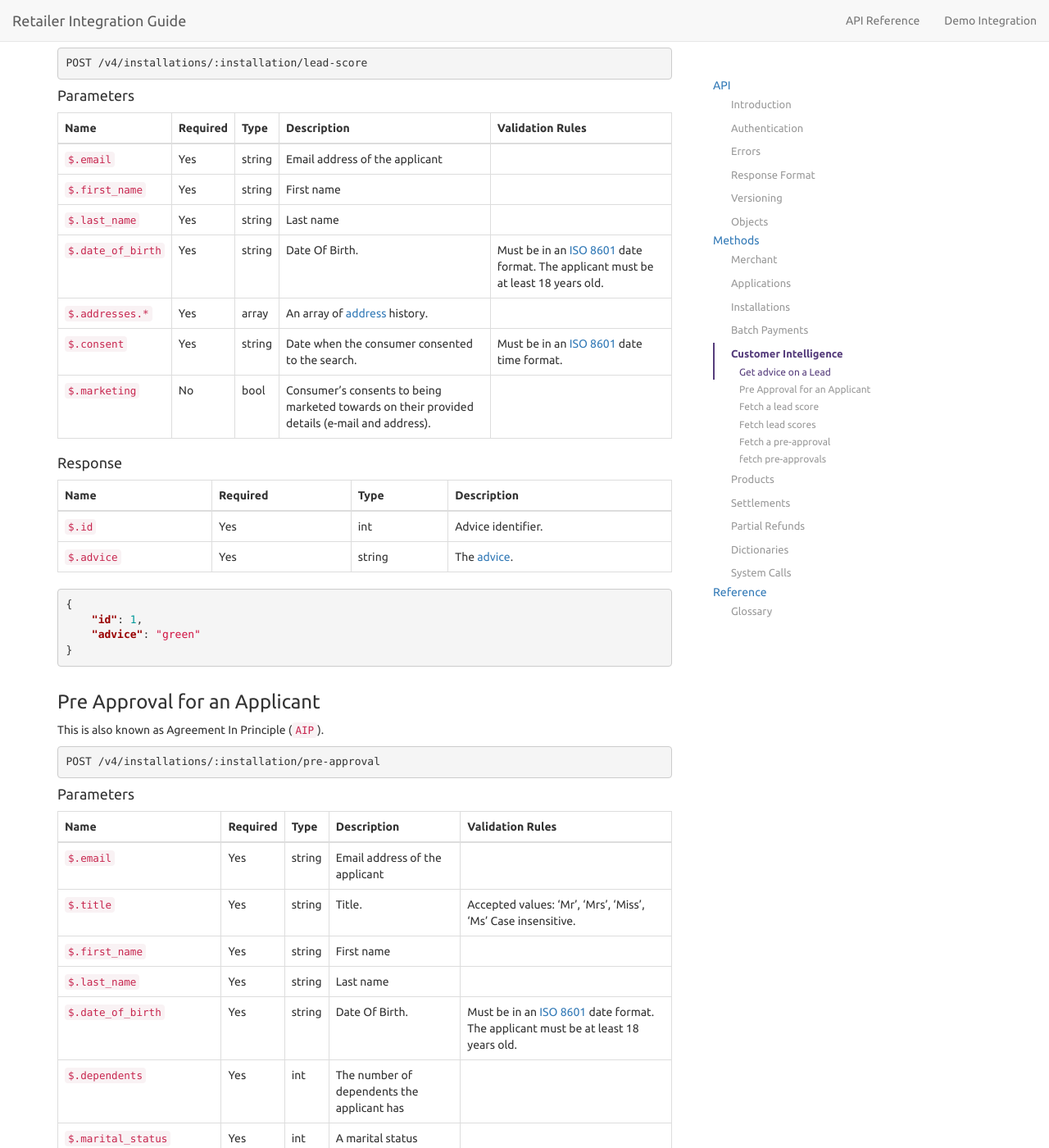
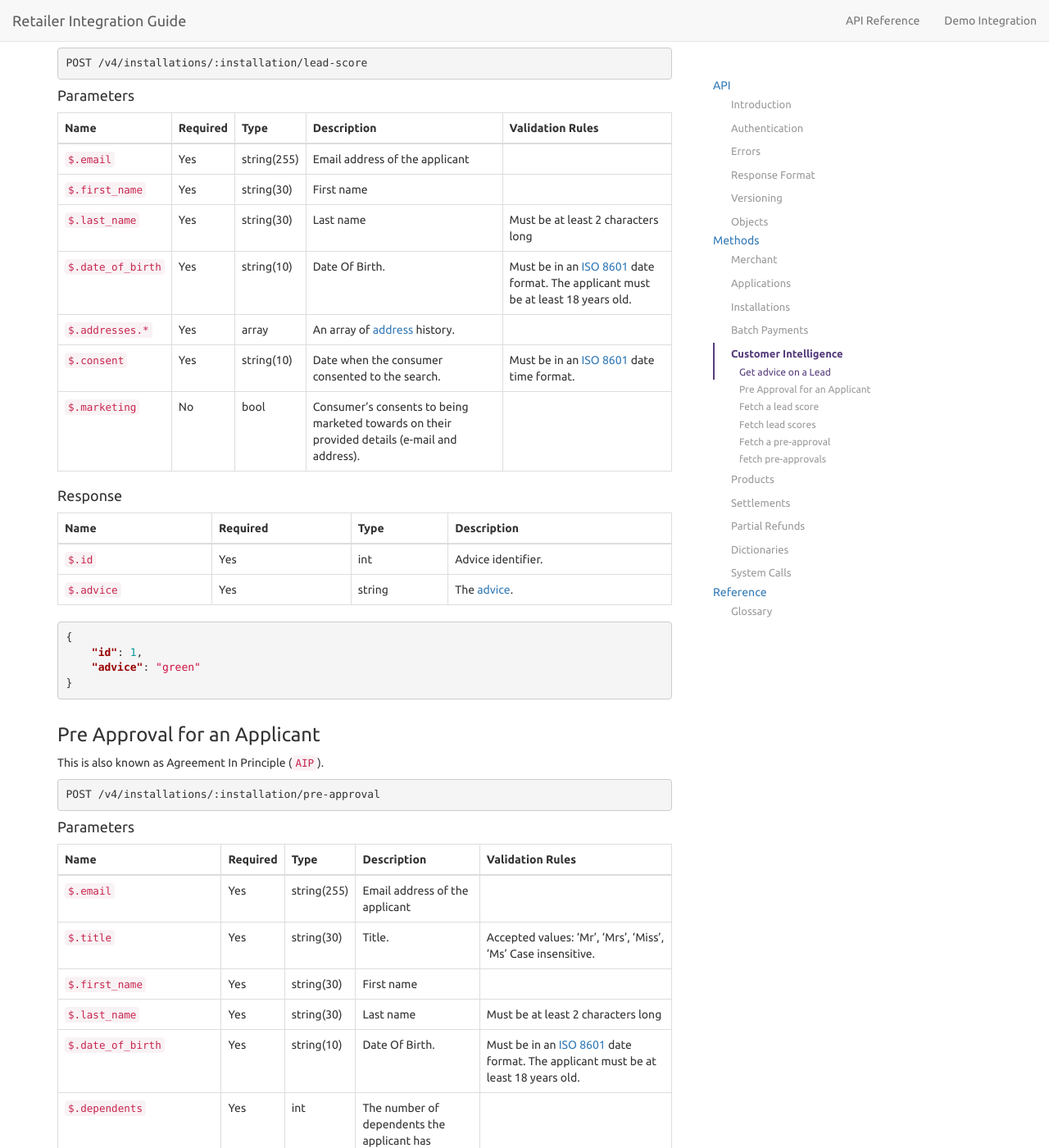
Before and after one commit to PayBreak/retailer-integration-guide, a Jekyll site: the page built from api/index.md, in a window 1280 px wide and 1400 px high, scrolled down 29873 px. Shown: the whole window at 82% size. Built offline with Jekyll 4.4.1, drawn with Linux system fonts in a browser that asks for light colours; nearby versions of some CDN libraries; Markdown is read by kramdown in place of the engine named in the settings; our own code applies the rules of GitHub Pages for plain Markdown files; some of the changed text lies outside the part shown.

Commit message:
Update required string lengths

```diff
--- a/_includes/v4/customer-intelligence.md
+++ b/_includes/v4/customer-intelligence.md
@@ -31,12 +31,12 @@ POST {{ site.data.globals.api_prefix }}/installations/:installation/lead-score
 
 Name | Required | Type | Description | Validation Rules
 --- | --- | --- | --- | ---
-`$.email` | Yes | string | Email address of the applicant |
-`$.first_name` | Yes | string | First name |
-`$.last_name` | Yes | string | Last name |
-`$.date_of_birth` | Yes | string | Date Of Birth. | Must be in an [ISO 8601](https://en.wikipedia.org/wiki/ISO_8601) date format. The applicant must be at least 18 years old.
+`$.email` | Yes | string(255) | Email address of the applicant |
+`$.first_name` | Yes | string(30) | First name |
+`$.last_name` | Yes | string(30) | Last name | Must be at least 2 characters long
+`$.date_of_birth` | Yes | string(10) | Date Of Birth. | Must be in an [ISO 8601](https://en.wikipedia.org/wiki/ISO_8601) date format. The applicant must be at least 18 years old.
 `$.addresses.*` | Yes | array | An array of [address](#address) history. |
-`$.consent` | Yes | string | Date when the consumer consented to the search. | Must be in an [ISO 8601](https://en.wikipedia.org/wiki/ISO_8601) date time format.
+`$.consent` | Yes | string(10) | Date when the consumer consented to the search. | Must be in an [ISO 8601](https://en.wikipedia.org/wiki/ISO_8601) date time format.
 `$.marketing` | No | bool | Consumer's consents to being marketed towards on their provided details (e-mail and address). |
 
 
@@ -66,18 +66,18 @@ POST {{ site.data.globals.api_prefix }}/installations/:installation/pre-approval
 
 Name | Required | Type | Description | Validation Rules
 --- | --- | --- | --- | ---
-`$.email` | Yes | string | Email address of the applicant |
-`$.title` | Yes | string | Title. | Accepted values: 'Mr', 'Mrs', 'Miss', 'Ms' Case insensitive.
-`$.first_name` | Yes | string | First name |
-`$.last_name` | Yes | string | Last name |
-`$.date_of_birth` | Yes | string | Date Of Birth. | Must be in an [ISO 8601](https://en.wikipedia.org/wiki/ISO_8601) date format. The applicant must be at least 18 years old.
+`$.email` | Yes | string(255) | Email address of the applicant |
+`$.title` | Yes | string(30) | Title. | Accepted values: 'Mr', 'Mrs', 'Miss', 'Ms' Case insensitive.
+`$.first_name` | Yes | string(30) | First name |
+`$.last_name` | Yes | string(30) | Last name | Must be at least 2 characters long
+`$.date_of_birth` | Yes | string(10) | Date Of Birth. | Must be in an [ISO 8601](https://en.wikipedia.org/wiki/ISO_8601) date format. The applicant must be at least 18 years old.
 `$.dependents` | Yes | int | The number of dependents the applicant has |
 `$.marital_status` | Yes | int | A marital status described in [Get a Marital Status](#marital-statuses) |
 `$.employment_status` | Yes | int | An employment status described in [Get an Employment Status](#employment-statuses). Must be a valid employment status. | The following employment statuses are excluded from this service: `1`: *Casual Employee*, `3`: *House Person*, `8`: *Temporary Employee*, `10`: *Unemployed*, `16`: *In Receipt of Jobseeker's Allowance*, `17`: *Working Through a Recruitment Agency*
 `$.employment_start_date` | Yes | date | Date of employment start. | Must be in an [ISO 8601](https://en.wikipedia.org/wiki/ISO_8601) date format
 `$.income` | Yes | int | Monthly income amount in pounds |
 `$.debt` | Yes | int | Monthly debt repayments in pounds |
-`$.consent` | Yes | string | Date when the consumer consented to the search. | Must be in an [ISO 8601](https://en.wikipedia.org/wiki/ISO_8601) date time format.
+`$.consent` | Yes | string(10) | Date when the consumer consented to the search. | Must be in an [ISO 8601](https://en.wikipedia.org/wiki/ISO_8601) date time format.
 `$.marketing` | No | bool | Consumer's consents to being marketed towards on their provided details (e-mail and address). |
 `$.addresses.*` | Yes | array | An array of [address](#address) history. |
 
--- a/_includes/v4/objects.md
+++ b/_includes/v4/objects.md
@@ -83,8 +83,8 @@ in the application process. Further information on how to send applicant data is
 Name | Required | Type | Description
 --- | --- | --- | ---
 `$.title` | No | string(30) | Title. Accepted values: 'Mr', 'Mrs', 'Miss', 'Ms'. Case insensitive.
-`$.first_name` | No | string(50) | First name
-`$.last_name` | No | string(50) |  Last name
+`$.first_name` | No | string(30) | First name
+`$.last_name` | No | string(30) |  Last name, must be at least 2 characters long
 `$.date_of_birth` | No | string(10) | Date Of Birth. Must be in an [ISO 8601](https://en.wikipedia.org/wiki/ISO_8601) date format.
 `$.email_address` | No | string(255) | Email address
 `$.phone_home` | No | string(20) | Home telephone number. MUST be a UK Home telephone number with the correct format (10-11 digits, e.g. 01611234567).
```
Also changed, not shown: other parts of _includes/v4/objects.md (+1 -1 lines).
